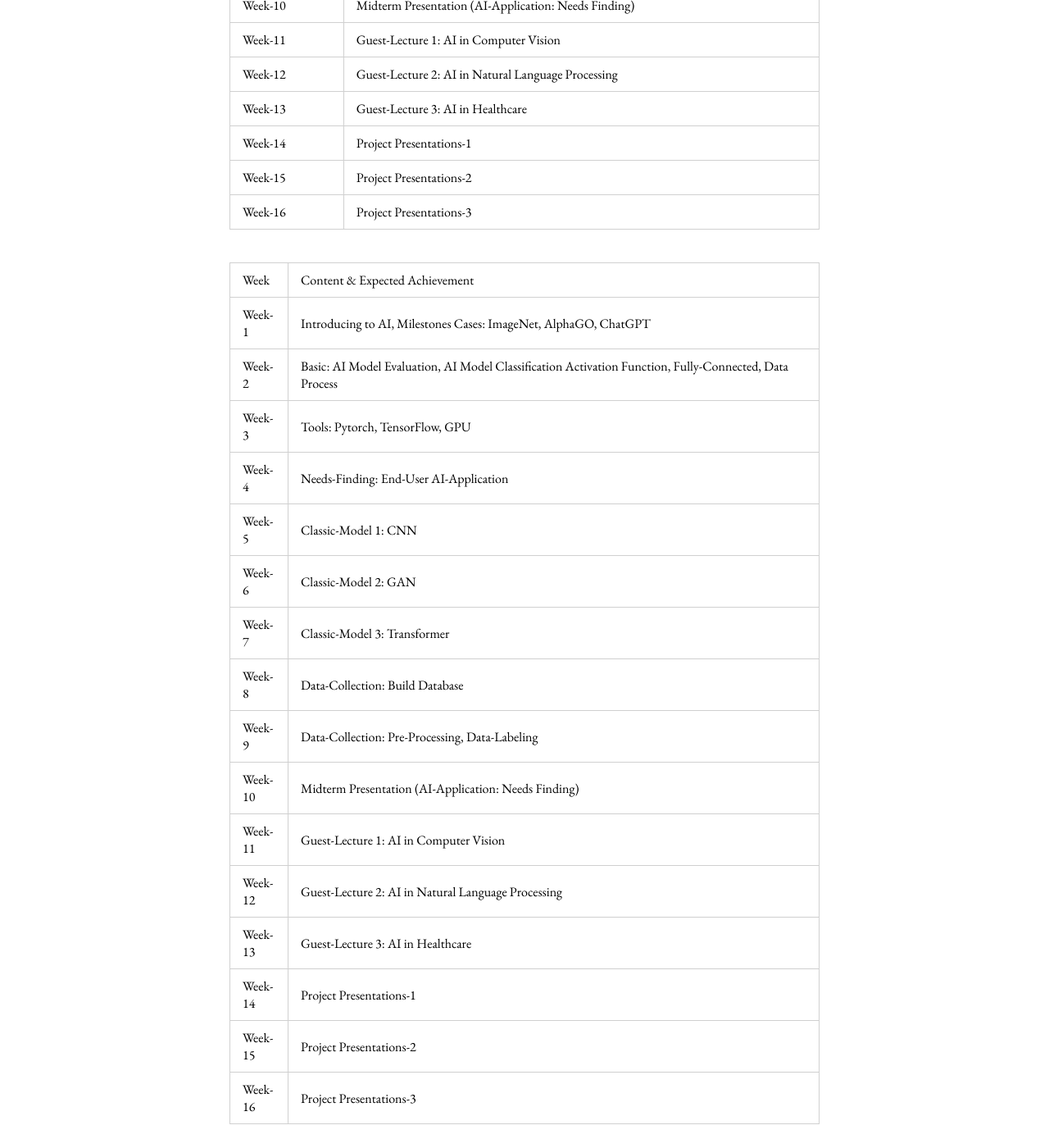
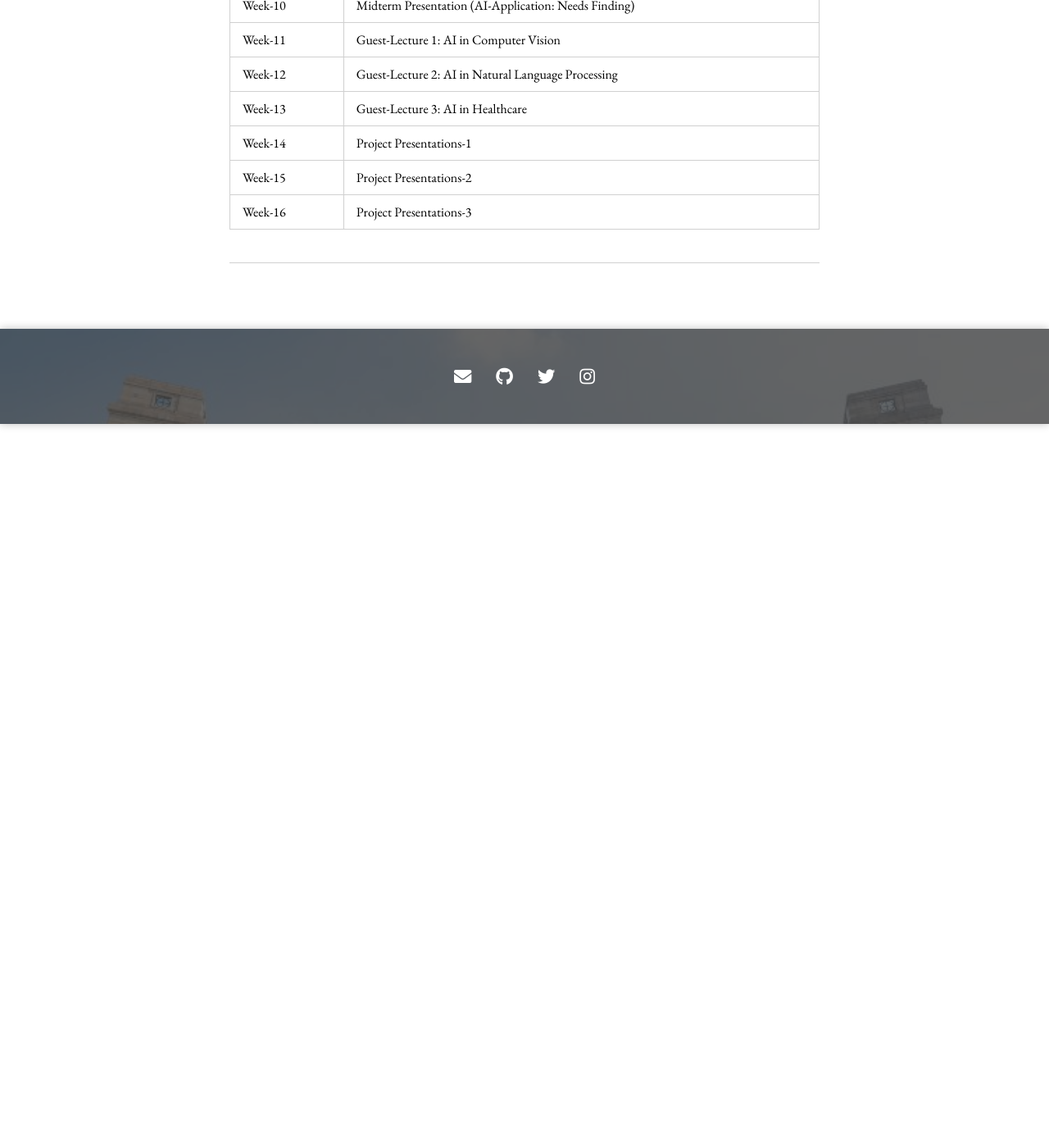
Before and after one commit to PatrickAIlab/PatrickAIlab.github.io, a Jekyll site: the page built from teaching/index.md, in a window 1280 px wide and 1400 px high, scrolled down 1500 px. Shown: the whole window at 82% size. Built offline with Jekyll 4.4.1, drawn with Linux system fonts in a browser that asks for light colours; nearby versions of some CDN libraries.

Commit message:
Update index.md

```diff
--- a/teaching/index.md
+++ b/teaching/index.md
@@ -44,76 +44,7 @@ Furthermore, this course introduces the application of artificial intelligence i
 | Week-15 | Project Presentations-2 |
 | Week-16  | Project Presentations-3 |
 
-<table>
-  <tr>
-    <td style="width: 30pt;">Week</td>
-    <td>Content & Expected Achievement</td>
-  </tr>
-  <tr>
-    <td>Week-1</td>
-    <td>Introducing to AI, Milestones Cases: ImageNet, AlphaGO, ChatGPT</td>
-  </tr>
-  <tr>
-    <td>Week-2</td>
-    <td>Basic: AI Model Evaluation, AI Model Classification Activation Function, Fully-Connected, Data Process</td>
-  </tr>
-  <tr>
-    <td>Week-3</td>
-    <td>Tools: Pytorch, TensorFlow, GPU</td>
-  </tr>
-  <tr>
-    <td>Week-4</td>
-    <td>Needs-Finding: End-User AI-Application</td>
-  </tr>
-  <tr>
-    <td>Week-5</td>
-    <td>Classic-Model 1: CNN</td>
-  </tr>
-  <tr>
-    <td>Week-6</td>
-    <td>Classic-Model 2: GAN</td>
-  </tr>
-  <tr>
-    <td>Week-7</td>
-    <td>Classic-Model 3: Transformer</td>
-  </tr>
-  <tr>
-    <td>Week-8</td>
-    <td>Data-Collection: Build Database</td>
-  </tr>
-  <tr>
-    <td>Week-9</td>
-    <td>Data-Collection: Pre-Processing, Data-Labeling</td>
-  </tr>
-  <tr>
-    <td>Week-10</td>
-    <td>Midterm Presentation (AI-Application: Needs Finding)</td>
-  </tr>
-  <tr>
-    <td>Week-11</td>
-    <td>Guest-Lecture 1: AI in Computer Vision</td>
-  </tr>
-  <tr>
-    <td>Week-12</td>
-    <td>Guest-Lecture 2: AI in Natural Language Processing</td>
-  </tr>
-  <tr>
-    <td>Week-13</td>
-    <td>Guest-Lecture 3: AI in Healthcare</td>
-  </tr>
-  <tr>
-    <td>Week-14</td>
-    <td>Project Presentations-1</td>
-  </tr>
-  <tr>
-    <td>Week-15</td>
-    <td>Project Presentations-2</td>
-  </tr>
-  <tr>
-    <td>Week-16</td>
-    <td>Project Presentations-3</td>
-  </tr>
-</table>
+
 
 
 <!-- ### Undergraduate
```
